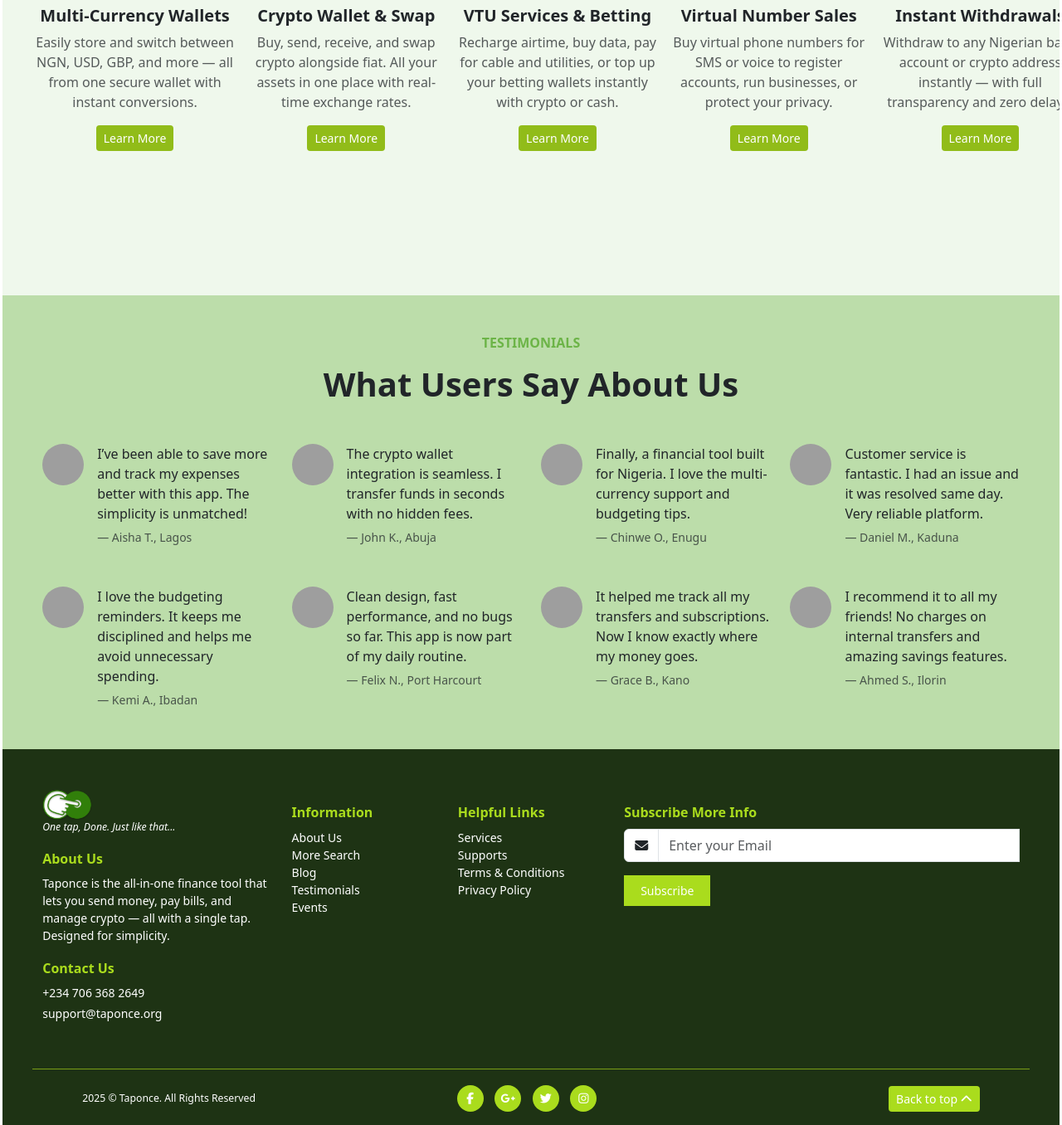
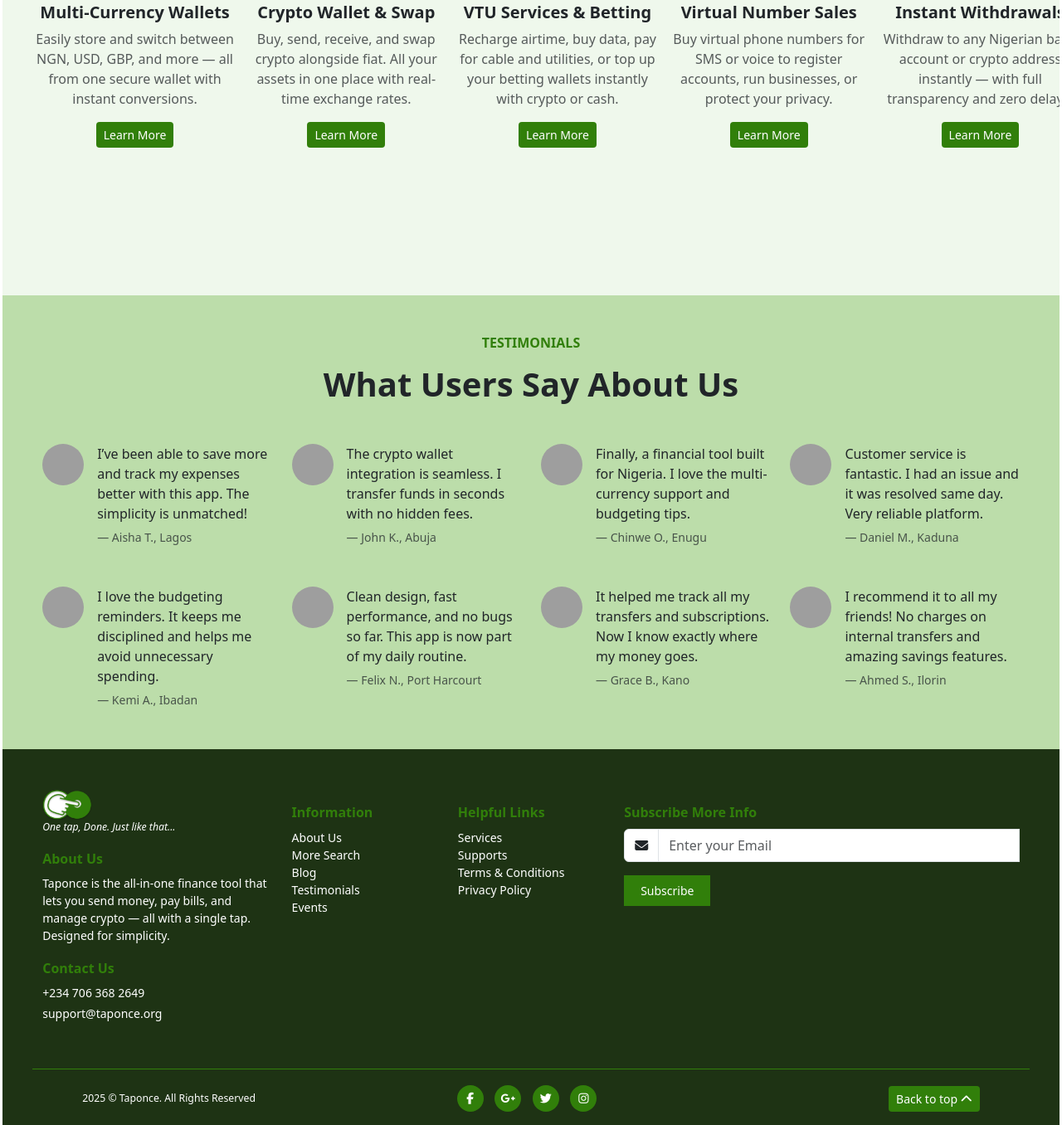
Before and after one commit to Taponce-org/taponcewebpage, a plain HTML site: page index.html in a window 1280 px wide. Shown: the part 1108-2464 px from the top of the page at 83% size. Drawn offline with nearby package versions, Linux system fonts and the light colour scheme; grey boxes are pictures that could not be loaded.

Commit message:
final touch

```diff
--- a/global/css/common.css
+++ b/global/css/common.css
@@ -24,10 +24,12 @@
   --clr-20: #1e3314;
   --clr-21: #6cb447;
   --clr-22: #d4ef88;
+  --clr-23: #AADC1D;
+   --clr-24: #317F0A;
 }
 
 /* ===============================
-   Global Layout
+   Global Layout #AADC1D
    =============================== */
 body {
   padding-left: 0.2rem;
@@ -99,7 +101,7 @@ nav.navbar {
 }
 
 .footer h6 {
-  color: var(--clr-5);
+  color: var(--clr-24);
   font-weight: 700;
   font-size: 16px;
   margin-top: 1.2rem;
@@ -116,18 +118,18 @@ nav.navbar {
 }
 
 .footer-divider {
-  border-top: 1px solid var(--clr-7);
+  border-top: 1px solid var(--clr-24);
   margin: 1.5rem 0;
 }
 
 .footer-bottom {
-  border-top: 1px solid var(--clr-7);
+  border-top: 1px solid var(--clr-24);
   padding-top: 1.2rem;
   margin-top: 1rem;
 }
 
 .social-icon {
-  background-color: var(--clr-5);
+  background-color: var(--clr-24);
   color: white;
   padding: 8px;
   border-radius: 50%;
@@ -146,7 +148,7 @@ nav.navbar {
 }
 
 .subscribe-button {
-  background-color: var(--clr-5);
+  background-color: var(--clr-24);
   color: white;
   padding: 8px 20px;
   border: none;
@@ -154,7 +156,7 @@ nav.navbar {
 }
 
 .btn-top {
-  background-color: var(--clr-5);
+  background-color: var(--clr-24);
   color: white;
 }
 
--- a/index.html
+++ b/index.html
@@ -47,7 +47,7 @@
 <!-- Features Section -->
 <section id="features" class="py-5" style="background-color: #eff8ec; ">
   <div class="container-fluid px-0">
-    <h2 class="text-center mb-2" style="color: #1e3314;">Our Services</h2>
+    <h2 class="text-center mb-1" style="color: #317F0A;">Our Services</h2>
 
     <div id="feature-carousel" class="carousel slide" data-bs-ride="carousel" data-bs-interval="6000">
       <div class="carousel-inner w-100" id="feature-carousel-inner"></div>
@@ -73,7 +73,7 @@
   <section id="testimonials" class="py-5" style="background-color: var(--clr-11);">
     <div class="container-fluid px-lg-5">
       <div class="text-center">
-        <h6 class="text-uppercase fw-bold mb-3" style="color: var(--clr-21);">Testimonials</h6>
+        <h6 class="text-uppercase fw-bold mb-3" style="color: var(--clr-24);">Testimonials</h6>
         <h2 class="fw-bold display-6 mb-5">What Users Say About Us</h2>
       </div>
       <div class="row gy-5 flex-wrap">
--- a/index.js
+++ b/index.js
@@ -122,7 +122,7 @@ document.addEventListener("DOMContentLoaded", () => {
         <img src="${item.img}" class="img-fluid mb-3 rounded" alt="${item.title}">
         <h5 class="fw-bold">${item.title}</h5>
         <p class="text-muted">${item.desc}</p>
-        <a href="${item.link}" class="btn btn-sm" style="background-color: var(--clr-6); color: white;">Learn More</a>
+        <a href="${item.link}" class="btn btn-sm" style="background-color: var(--clr-24); color: white;">Learn More</a>
       `;
       container.appendChild(card);
     });
```
